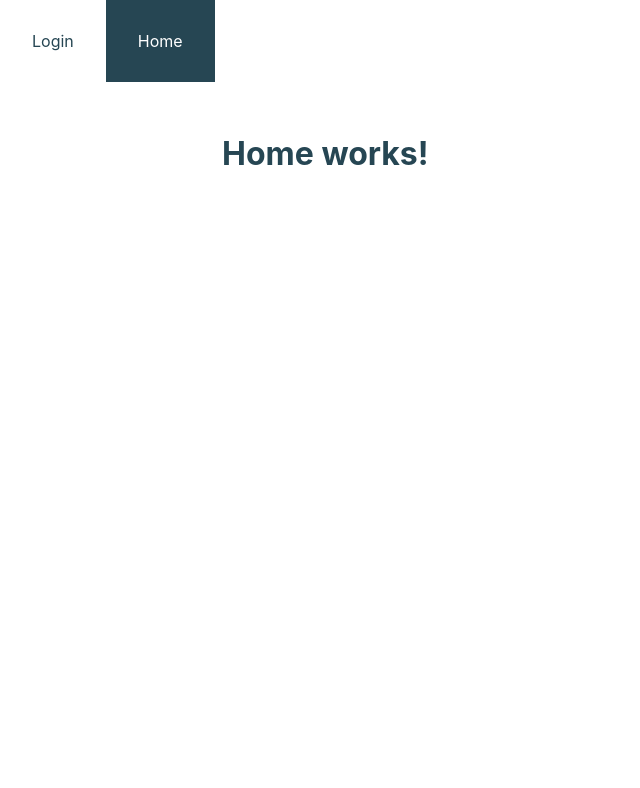
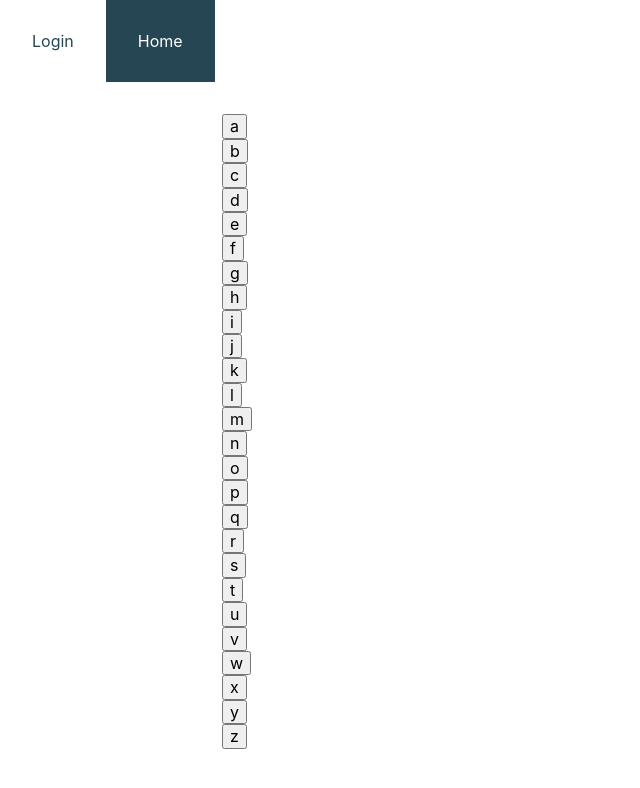
Before and after one commit to KresimirCosic/hangman, a React (Create React App) app: page /login in a window 1280 px wide. Both pictures are taken after typing "Sample" into the empty fields and a click on the button "Login". Shown: the top 788 px of the page, without its empty margins (0-640 px from the left). Built offline with nearby package versions, Linux system fonts and the light colour scheme.

Commit message:
game buttons added buttons for hangman on home page

```diff
--- /dev/null
+++ b/src/components/Letter/Letter.tsx
@@ -0,0 +1,13 @@
+import { FC } from 'react';
+
+import { PossibleLetter } from '../../state/features/game/game';
+
+interface ILetterProps {
+  letter: PossibleLetter;
+}
+
+const Letter: FC<ILetterProps> = ({ letter }) => {
+  return <button className='Letter'>{letter}</button>;
+};
+
+export default Letter;
--- /dev/null
+++ b/src/components/LettersList/LettersList.tsx
@@ -0,0 +1,46 @@
+import { FC } from 'react';
+
+import Letter from '../Letter/Letter';
+
+export const lettersList = [
+  'a',
+  'b',
+  'c',
+  'd',
+  'e',
+  'f',
+  'g',
+  'h',
+  'i',
+  'j',
+  'k',
+  'l',
+  'm',
+  'n',
+  'o',
+  'p',
+  'q',
+  'r',
+  's',
+  't',
+  'u',
+  'v',
+  'w',
+  'x',
+  'y',
+  'z',
+] as const;
+
+const LettersList: FC = () => {
+  return (
+    <ul id='LettersList' className='LettersList'>
+      {lettersList.map((letter) => (
+        <li key={letter} className='LettersList-item'>
+          <Letter letter={letter} />
+        </li>
+      ))}
+    </ul>
+  );
+};
+
+export default LettersList;
--- a/src/components/pages/Home/Home.tsx
+++ b/src/components/pages/Home/Home.tsx
@@ -2,13 +2,15 @@ import { FC } from 'react';
 
 import ProtectedRoute from '../../utility/ProtectedRoute/ProtectedRoute';
 import Page from '../../utility/Page/Page';
+
+import LettersList from '../../LettersList/LettersList';
 
 const Home: FC = () => {
   return (
     <ProtectedRoute>
       <Page>
         <div id='Home' className='Home'>
-          <h1>Home works!</h1>
+          <LettersList />
         </div>
       </Page>
     </ProtectedRoute>
--- a/src/state/features/authentication/authentication.ts
+++ b/src/state/features/authentication/authentication.ts
@@ -13,8 +13,21 @@ const initialState: AuthenticationState = {
 export const loginThunk = createAsyncThunk(
   'authentication/login',
   async (username: string) => {
-    const data: string = await new Promise((resolve) => {
-      setTimeout(() => resolve(username), 500);
+    const data = await new Promise<string>((resolve, reject) => {
+      setTimeout(() => {
+        username ? resolve(username) : reject('No username provided');
+      }, 500);
+    });
+
+    return data;
+  }
+);
+
+export const logoutThunk = createAsyncThunk(
+  'authentication/logout',
+  async () => {
+    const data = await new Promise<void>((resolve) => {
+      setTimeout(() => resolve(), 500);
     });
 
     return data;
@@ -43,6 +56,16 @@ export const authenticationSlice = createSlice({
       })
       .addCase(loginThunk.rejected, (state) => {
         state.status = 'failed';
+      })
+      .addCase(logoutThunk.pending, (state) => {
+        state.status = 'loading';
+      })
+      .addCase(logoutThunk.fulfilled, (state) => {
+        state.status = 'succeeded';
+        state.username = '';
+      })
+      .addCase(logoutThunk.rejected, (state) => {
+        state.status = 'failed';
       });
   },
 });
--- a/src/state/features/game/game.ts
+++ b/src/state/features/game/game.ts
@@ -1,32 +1,8 @@
 import { createSlice, createAsyncThunk, PayloadAction } from '@reduxjs/toolkit';
 
-export type PossibleLetter =
-  | 'a'
-  | 'b'
-  | 'c'
-  | 'd'
-  | 'e'
-  | 'f'
-  | 'g'
-  | 'h'
-  | 'i'
-  | 'j'
-  | 'k'
-  | 'l'
-  | 'm'
-  | 'n'
-  | 'o'
-  | 'p'
-  | 'q'
-  | 'r'
-  | 's'
-  | 't'
-  | 'u'
-  | 'v'
-  | 'w'
-  | 'x'
-  | 'y'
-  | 'z';
+import { lettersList } from '../../../components/LettersList/LettersList';
+
+export type PossibleLetter = typeof lettersList[number];
 
 interface GameState {
   status: 'idle' | 'loading' | 'succeeded' | 'failed';
--- a/src/styles/index.scss
+++ b/src/styles/index.scss
@@ -7,3 +7,5 @@
 
 @import './components/Navbar/Navbar';
 @import './components/AppLoader/AppLoader';
+@import './components/LettersList/LettersList';
+@import './components/Letter/Letter';
```
Also changed, not shown: src/styles/components/Letter/_Letter.scss (added), src/styles/components/LettersList/_LettersList.scss (added).
